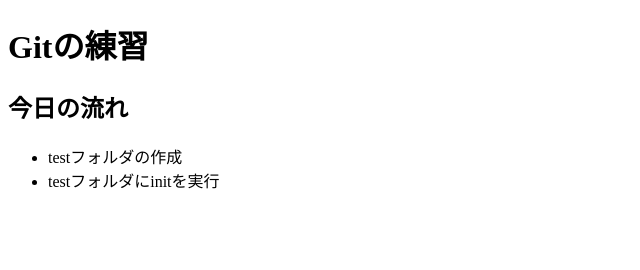
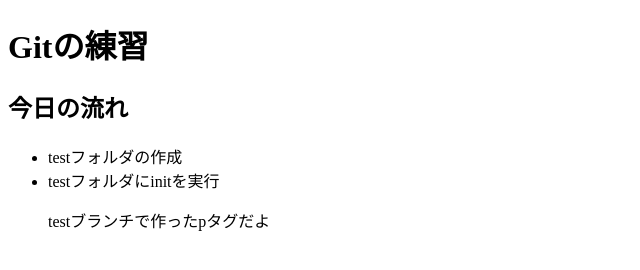
Before and after one commit to KashimaT/tests2, a plain HTML site: page index.html in a window 1280 px wide. Shown: the whole page, without its empty margins (0-640 px from the left). Drawn offline with Linux system fonts and the light colour scheme.

Commit message:
pタグの追加

```diff
--- a/index.html
+++ b/index.html
@@ -13,6 +13,8 @@
   <ul>
     <li>testフォルダの作成</li>
     <li>testフォルダにinitを実行</li>
+
+    <p>testブランチで作ったpタグだよ</p>
   </ul>
 </body>
 </html>
```
